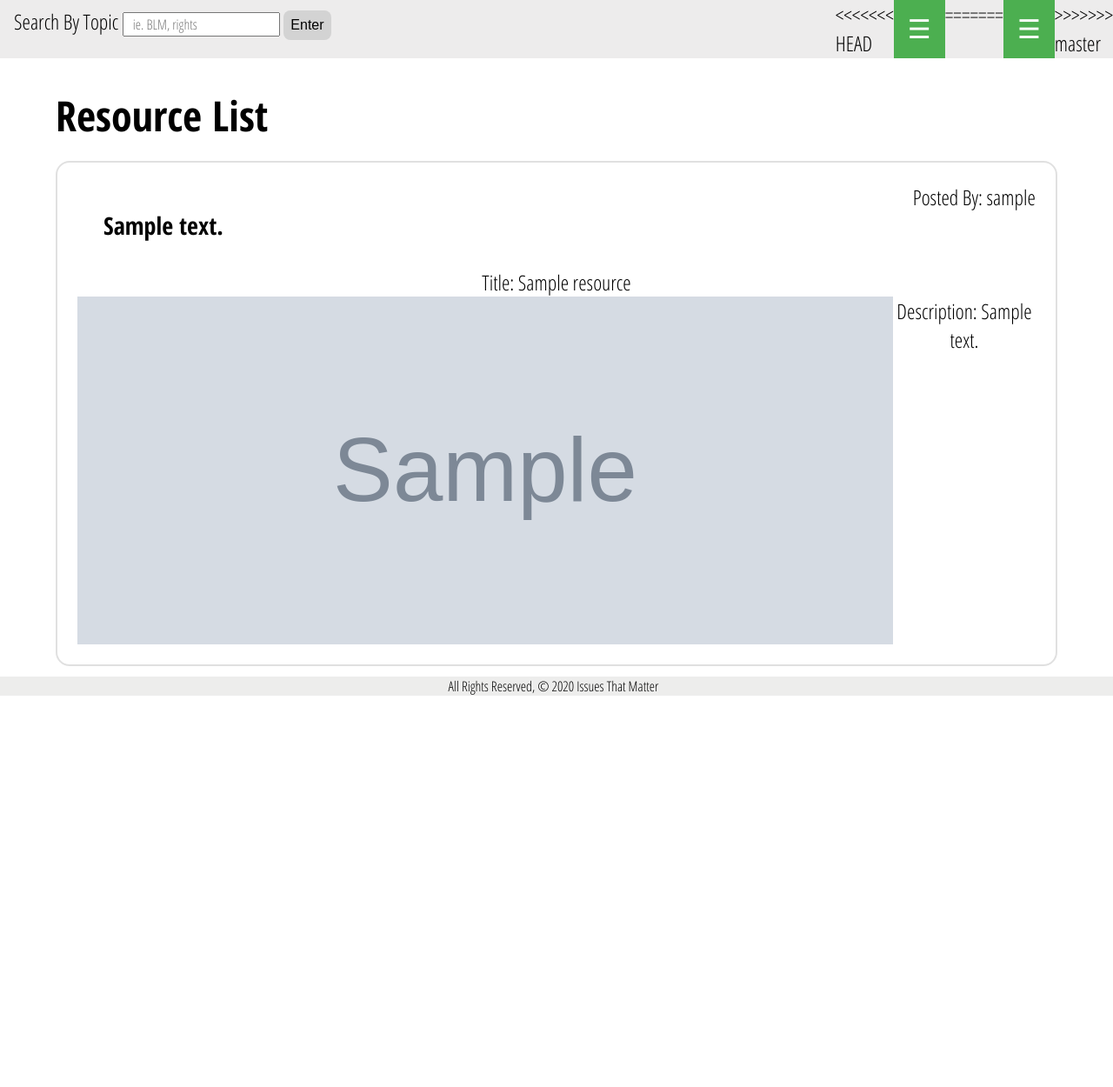
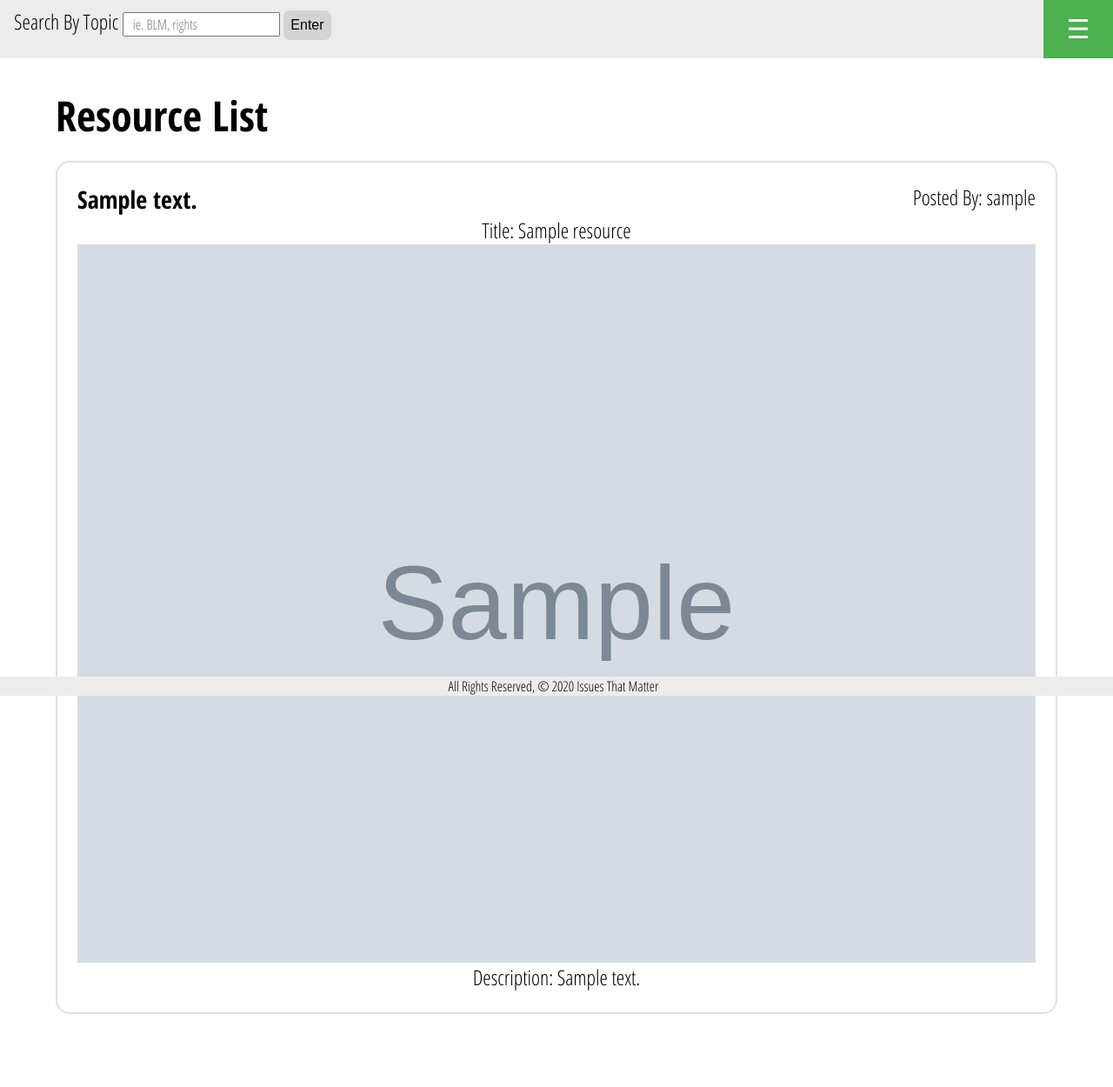
Before and after one commit to jfernnn/Issues-That-Matter, a Django app: page /resources/ in a window 1280 px wide. Shown: the whole page at 87% size. Before the commit the page ends 800 px from the top, so only its background shows below. Run offline with Django 3.2, Linux system fonts and the light colour scheme; tables that the repository leaves empty hold one stand-in row (values such as "Sample post"); grey boxes marked "Sample" are stand-in pictures.

Commit message:
trying to fix the css div nightmare

```diff
--- a/main_app/static/css/style.css
+++ b/main_app/static/css/style.css
@@ -135,8 +135,14 @@
 .image-container {
     display: flex;
     justify-content: center;
-    height: 50vh;
+    /* height: 50vh; */
+    flex-direction: column;
+    width: 100%;
 }
+
+/* .image-container img {
+    height: 50%;
+} */
 
 footer {
     display: flex;
@@ -196,6 +202,10 @@
     justify-content: space-between;
 }
 
+.resource-description h3 {
+    margin: 0;
+}
+
 .edit-delete {
     display: flex;
     justify-content: space-around;
@@ -219,8 +229,12 @@
 }
 
 img {
-    width: 70%;
+    /* width: 70%; */
     justify-content: center;
+}
+
+.container img {
+    /* width: 70%; */
 }
 
 .pics img {
@@ -349,17 +363,18 @@
 }
 
 iframe {
-    width: 100%;
+    /* width: 100%; */
     height: 100%;
 }
 
 #image {
     width: 100%;
+    height: 100%;
 }
 
 textarea {
    resize: none;
-   height: 50px;
+   height: 26px;
 }
 
 .comment-card {
--- a/main_app/templates/base.html
+++ b/main_app/templates/base.html
@@ -7,13 +7,8 @@
     <meta name="viewport" content="width=device-width, initial-scale=1.0">
     <meta http-equiv="X-UA-Compatible" content="ie=edge">
     <link rel="stylesheet" type="text/css" href="{% static 'css/style.css' %}">
-<<<<<<< HEAD
-    <link rel="icon" href="{% static 'css/fist.png' %}" type="image/icon type">
-    <title>Issues That Matter</title>
-=======
     <title>Issues That Matter </title>
     <link rel="icon" href="https://i.imgur.com/OUVaaub.png" type="image/icon type">
->>>>>>> master
     <link rel="stylesheet" type="text/css" href="{% static 'css/style.css' %}">
     <link href="https://fonts.googleapis.com/css2?family=Open+Sans+Condensed:ital,wght@0,300;0,700;1,300" rel="stylesheet">
 </head>
@@ -29,12 +24,7 @@
                 </form>
             </div>
             <div class="dropdown">
-<<<<<<< HEAD
                 <button class="dropbtn">&#x2630;</button>
-                <!-- <button class="dropbtn">Menu</button> -->
-=======
-                <button class="dropbtn">&#x2630;</button>
->>>>>>> master
                 <div class="dropdown-content">
                 {% if user.is_authenticated %}
                     <a href="{% url 'index' %}"> All Resources</a>
--- a/main_app/templates/resources/detail.html
+++ b/main_app/templates/resources/detail.html
@@ -20,6 +20,7 @@
         <h5>Add A Topic</h5>
       {% endif %}
     </div>
+
     <!-- Available topics will come after this line -->
     <br><br>
     <h3>Available topics</h3>
@@ -39,6 +40,7 @@
       {% endif %}
     </div>
   </div>
+
 {% else %}
     {% if resource.topic.count %}
     <h3>Resource Topics</h3>
--- a/main_app/templates/resources/index.html
+++ b/main_app/templates/resources/index.html
@@ -32,6 +32,9 @@
           </div>
           </a>
         {% endif %}
+      </div>
       {% endfor %}
   {% endif %}
+
+
 {% endblock %}
```
Lines whose indentation alone changed are shown as unchanged.
